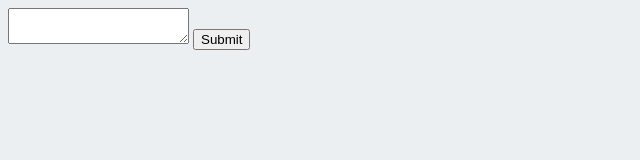
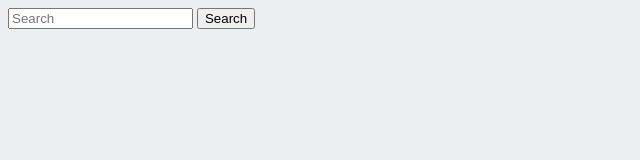
Before and after one commit to WaveFly01/JavaSc-web-prog, a plain HTML site: page index.html in a window 1280 px wide. Shown: the whole page, without its empty margins (0-640 px from the left). Drawn offline with nearby package versions, Linux system fonts and the light colour scheme.

Commit message:
task 4 3

```diff
--- a/Week 4/main.css
+++ b/Week 4/main.css
@@ -1,5 +1,6 @@
 body {
     background-color: #eceff1;
+    font-family: 'Roboto', sans-serif;
 }
 .show-container {
     padding-left: 10px;
--- a/index.html
+++ b/index.html
@@ -4,13 +4,21 @@
     <meta charset="UTF-8">
     <meta name="viewport" content="width=device-width, initial-scale=1.0">
     <link rel="stylesheet" href="Week 4/main.css">
+    <link rel="preconnect" href="https://fonts.googleapis.com">
+    <link rel="preconnect" href="https://fonts.gstatic.com" crossorigin>
+    <link href="https://fonts.googleapis.com/css2?family=Open+Sans&display=swap" rel="stylesheet">
+    <script src="https://cdn.jsdelivr.net/npm/@popperjs/core@2.11.6/dist/umd/popper.min.js" integrity="sha384-oBqDVmMz9ATKxIep9tiCxS/Z9fNfEXiDAYTujMAeBAsjFuCZSmKbSSUnQlmh/jp3" crossorigin="anonymous"></script>
+    <script src="https://cdn.jsdelivr.net/npm/bootstrap@5.2.3/dist/js/bootstrap.min.js" integrity="sha384-cuYeSxntonz0PPNlHhBs68uyIAVpIIOZZ5JqeqvYYIcEL727kskC66kF92t6Xl2V" crossorigin="anonymous"></script>
     <script src="Week 4/task 4 code.js"></script>
     <title>Task 4</title>
     <meta name="viewport" content="width=device-width, initial-scale=1.0">
 </head>
 <body id = "body">
-    <textarea  id="input-show"></textarea>
-    <button id = "submit-data">Submit</button>
+    <nav class="navbar navbar-expand-lg navbar-light bg-light">
+        <input class="form-control mr-sm-2" type="search" placeholder="Search" aria-label="Search" id="input-show">
+        <button class="btn btn-outline-success my-2 my-sm-0" type="submit" id = "submit-data">Search</button>
+
+    </nav>
     <div id = "div0" class = "show-container">
     </div>
 </body>
```
